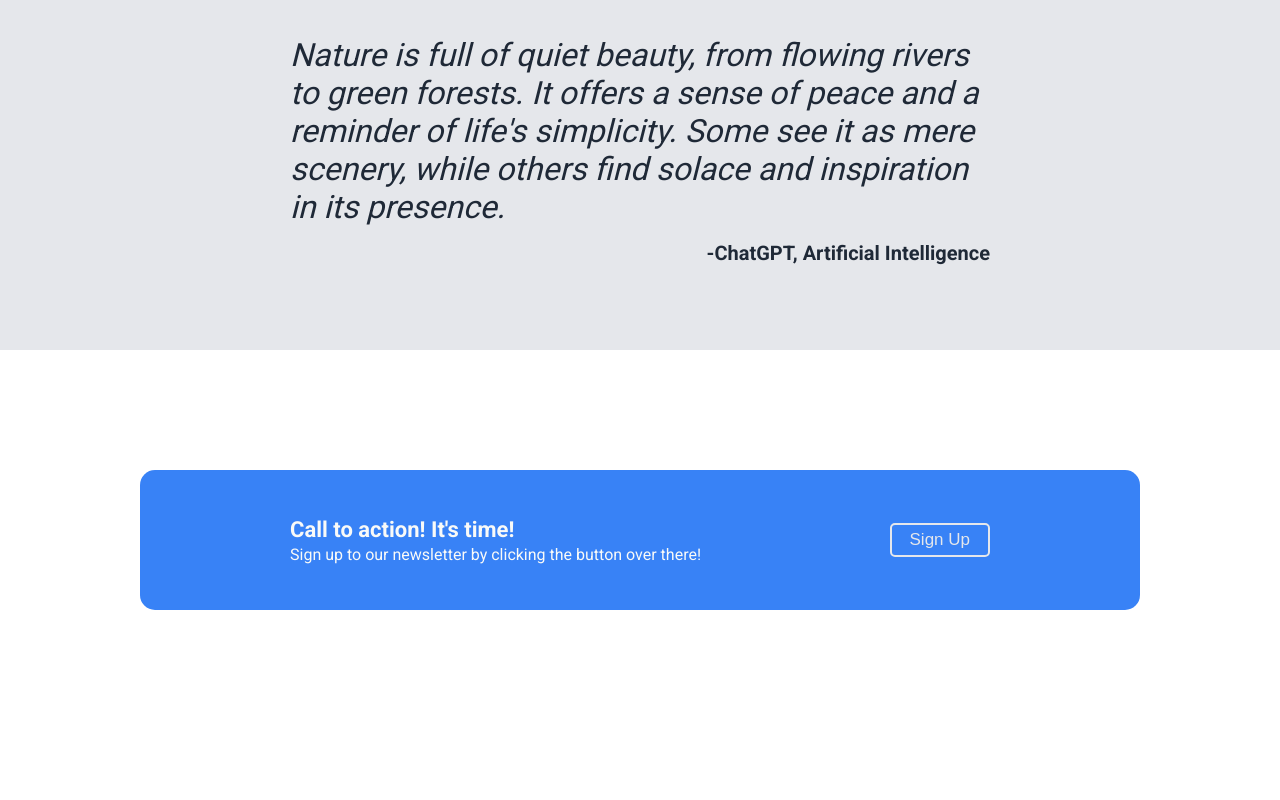
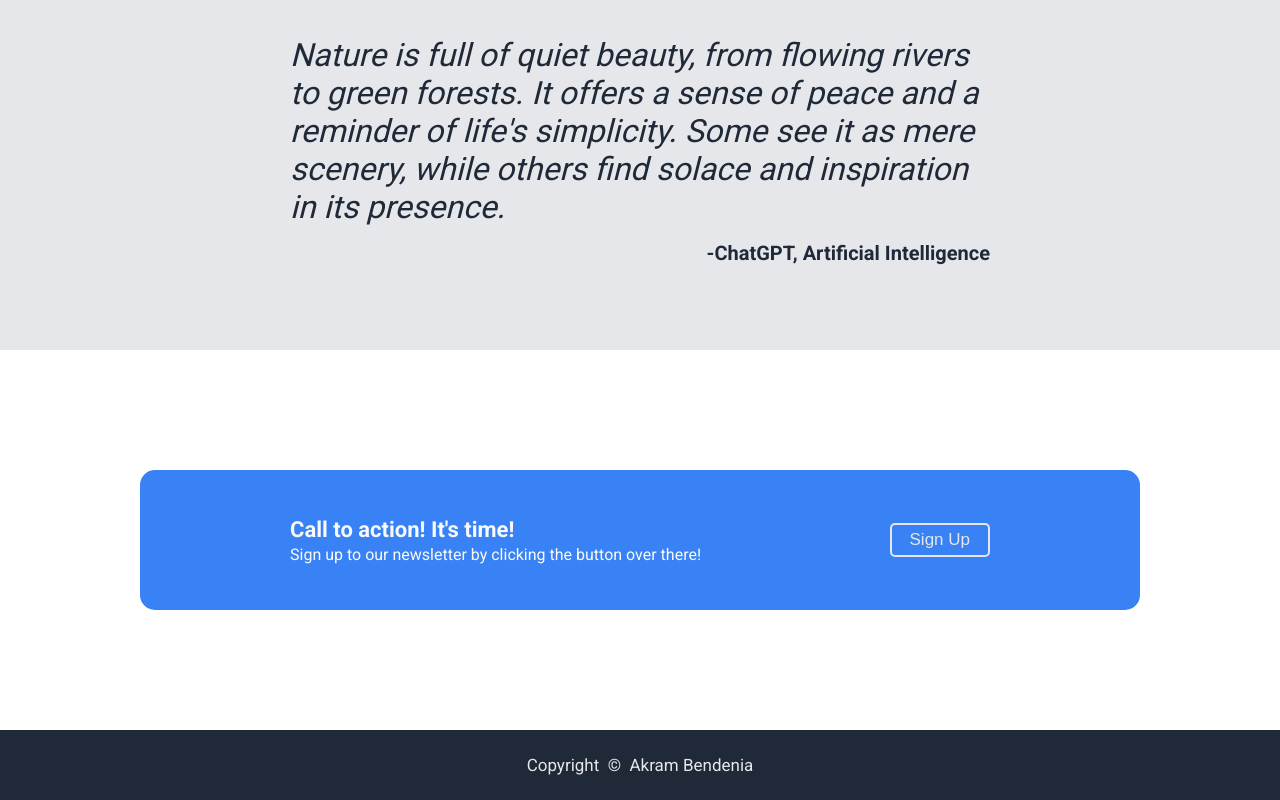
Before and after one commit to akramshaheen/simple-landing-page, a plain HTML site: page index.html in a window 1280 px wide. Shown: the part 1015-1815 px from the top of the page. Before the commit the page ends 1745 px from the top, so only its background shows below. Drawn offline with Linux system fonts and the light colour scheme.

Commit message:
Add a footer

```diff
--- a/index.html
+++ b/index.html
@@ -86,5 +86,8 @@
         </div>
       </div>
     </div>
+    <div class="footer">
+      <div class="footer-text">Copyright &nbsp;©&nbsp; Akram Bendenia</div>
+    </div>
   </body>
 </html>
--- a/style.css
+++ b/style.css
@@ -191,3 +191,16 @@
   color: #3882f6;
   background: #e5e7eb;
 }
+
+.footer {
+  display: flex;
+  justify-content: center;
+  align-items: center;
+  background: #1f2937;
+  height: 70px;
+}
+
+.footer-text {
+  color: #e5e7eb;
+  font-size: 17px;
+}
```
